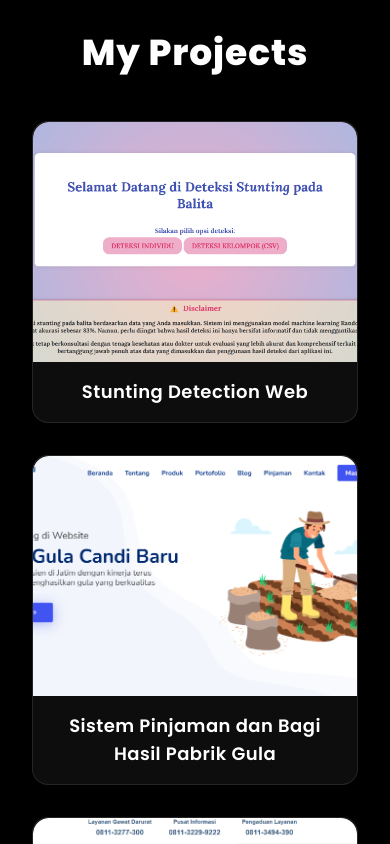
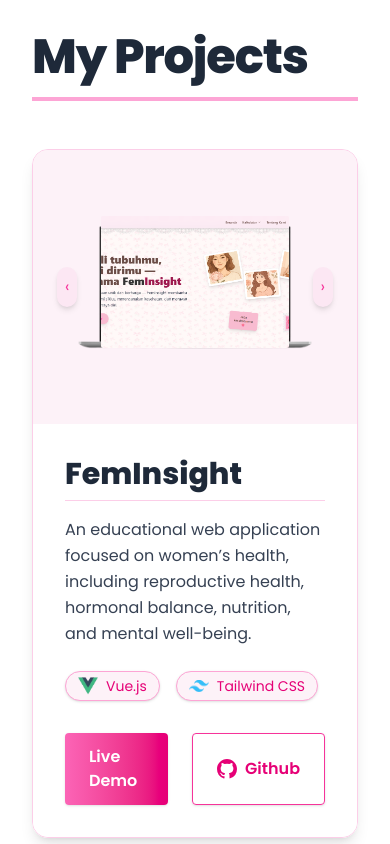
Before and after one commit to silviansi/portfolio, a Vue app: page / in a window 390 px wide. Shown: the part 4340-5184 px from the top of the page. Built offline with nearby package versions, Linux system fonts and the light colour scheme.

Commit message:
update section project with frame laptop and use ref for v-for

```diff
--- a/src/components/Project.vue
+++ b/src/components/Project.vue
@@ -1,112 +1,118 @@
 <template>
-  <section id="project" class="py-16 px-8 text-center">
-    <h2 class="text-4xl font-extrabold text-white mb-12 tracking-wide">My Projects</h2>
+  <section id="project" class="py-16 px-8 bg-white text-gray-800 max-w-6xl mx-auto">
+    <h2 class="text-5xl font-extrabold mb-12 tracking-tight border-b-4 border-pink-300 pb-4">
+      My Projects
+    </h2>
 
-    <div class="grid grid-cols-1 sm:grid-cols-2 lg:grid-cols-3 gap-8">
-      <div
-        v-for="(project, index) in projects"
-        :key="index"
-        data-aos="fade-up"
-        data-aos-delay="100"
-        data-aos-duration="800"
-        class="group relative rounded-2xl overflow-hidden backdrop-blur-md bg-white/5 border border-white/10 shadow-xl hover:shadow-pink-500/30 transition duration-300 hover:scale-[1.03]">
+    <div v-for="(project, index) in projects" :key="index" class="mb-16 shadow-lg rounded-2xl border border-pink-200 overflow-hidden">
+      <div class="flex flex-col md:flex-row">
 
-        <!-- Gambar -->
-        <div class="overflow-hidden h-60 rounded-t-2xl">
+        <!-- Carousel in Laptop Screen -->
+        <div class="md:w-1/2 flex justify-center items-center bg-pink-50 p-8 relative">
+          <div class="laptop-frame relative">
+            <div class="screen-image absolute">
               <img
-            :src="project.images[0]"
-            :alt="project.name"
-            class="w-full h-full object-cover transition-transform duration-500 group-hover:scale-110"/>
+                :src="project.images[activeImage[index]]"
+                :alt="project.name + ' screenshot'"
+              />
+            </div>
           </div>
 
-        <!-- Tombol Detail (overlay) -->
-        <div class="absolute inset-0 flex items-center justify-center bg-black/40 opacity-0 group-hover:opacity-100 transition duration-300">
+          <!-- Carousel controls -->
           <button
-            @click="openModal(project)"
-            class="bg-gradient-to-r from-purple-500 to-pink-500 text-white font-semibold py-2 px-6 rounded-full shadow hover:brightness-110 transition">
-            View Details
+            @click="prevImage(index)"
+            class="absolute left-6 top-1/2 -translate-y-1/2 bg-pink-100 rounded-full p-2 text-pink-500 hover:bg-pink-200 shadow-md"
+            aria-label="Previous Image"
+          >
+            ‹
+          </button>
+          <button
+            @click="nextImage(index)"
+            class="absolute right-6 top-1/2 -translate-y-1/2 bg-pink-100 rounded-full p-2 text-pink-500 hover:bg-pink-200 shadow-md"
+            aria-label="Next Image"
+          >
+            ›
           </button>
         </div>
 
-        <!-- Nama Project -->
-        <div class="py-4 px-4 text-white">
-          <h3 class="text-lg font-semibold tracking-wide">{{ project.name }}</h3>
+        <!-- Project Info -->
+        <div class="md:w-1/2 p-8 flex flex-col justify-between bg-white">
+          <div>
+            <h3 class="text-3xl font-bold mb-4 border-b border-pink-200 pb-2">
+              {{ project.name }}
+            </h3>
+            <p class="text-gray-700 mb-6 leading-relaxed">
+              {{ project.description }}
+            </p>
+
+            <!-- Tech Stack -->
+            <div class="flex flex-wrap gap-4 mb-8">
+              <div
+                v-for="(tech, i) in project.techStack"
+                :key="i"
+                class="flex items-center gap-2 bg-pink-50 text-pink-600 border border-pink-300 rounded-full py-1 px-3 text-sm font-medium shadow-sm"
+              >
+                <img :src="tech.icon" :alt="tech.name + ' icon'" class="w-5 h-5 object-contain"/>
+                <span>{{ tech.name }}</span>
               </div>
             </div>
           </div>
 
-    <!-- Modal -->
-    <transition name="fade">
-      <div v-if="selectedProject" class="fixed inset-0 bg-black/70 flex items-center justify-center z-50">
-        <div class="bg-gray-900 text-white rounded-xl p-6 sm:p-8 max-w-lg w-[90%] sm:w-full relative shadow-2xl border border-pink-500 animate-fadeIn">
-          <button @click="closeModal" class="absolute top-2 right-3 text-pink-400 hover:text-pink-300 text-3xl">&times;</button>
-
-          <h3 class="text-2xl font-bold mb-4">{{ selectedProject.name }}</h3>
-
-          <!-- Carousel -->
-          <div class="relative mb-4">
-            <img
-              :src="selectedProject.images[activeImage]"
-              alt="Project Image"
-              class="w-full h-48 object-cover rounded"/>
-            <button
-              @click="prevImage"
-              class="absolute top-1/2 left-2 -translate-y-1/2 bg-pink-500 hover:bg-pink-600 text-white rounded-full p-2 shadow">
-              ‹
-            </button>
-            <button
-              @click="nextImage"
-              class="absolute top-1/2 right-2 -translate-y-1/2 bg-pink-500 hover:bg-pink-600 text-white rounded-full p-2 shadow">
-              ›
-            </button>
-
-            <!-- Indikator Bulat -->
-            <div class="flex justify-center mt-2 space-x-2">
-              <span
-                v-for="(img, idx) in selectedProject.images"
-                :key="idx"
-                :class="[
-                  'w-3 h-3 rounded-full',
-                  idx === activeImage ? 'bg-pink-500' : 'bg-pink-300 opacity-50'
-                ]"
-              ></span>
-            </div>
-          </div>
-
-          <p class="text-gray-300 mb-4">{{ selectedProject.description }}</p>
-
-          <div class="flex gap-4 justify-center">
+          <!-- Links -->
+          <div class="flex gap-6 justify-start">
             <a
-              v-if="selectedProject.demo"
-              :href="selectedProject.demo"
+              v-if="project.demo"
+              :href="project.demo"
               target="_blank"
-              class="bg-gradient-to-r from-pink-500 to-purple-500 hover:brightness-110 text-white py-2 px-4 rounded shadow transition">
+              rel="noopener"
+              class="inline-block bg-gradient-to-r from-pink-400 to-pink-600 text-white font-semibold py-3 px-6 rounded shadow hover:brightness-110 transition"
+            >
               Live Demo
             </a>
 
             <a
-              v-if="selectedProject.github"
-              :href="selectedProject.github"
+              v-if="project.github"
+              :href="project.github"
               target="_blank"
-              class="border border-pink-500 hover:bg-pink-500 text-pink-300 hover:text-white py-2 px-4 rounded transition">
+              rel="noopener"
+              class="inline-flex items-center gap-2 border border-pink-500 text-pink-600 font-semibold py-3 px-6 rounded shadow hover:bg-pink-500 hover:text-white transition"
+            >
+              <svg class="w-5 h-5 fill-current" viewBox="0 0 24 24" aria-hidden="true">
+                <path
+                  d="M12 0C5.372 0 0 5.372 0 12a12 12 0 008.207 11.425c.6.11.82-.26.82-.577v-2.234c-3.338.724-4.042-1.61-4.042-1.61-.546-1.386-1.333-1.755-1.333-1.755-1.089-.744.083-.729.083-.729 1.204.085 1.838 1.238 1.838 1.238 1.07 1.833 2.807 1.303 3.492.996.108-.775.418-1.303.76-1.603-2.665-.3-5.466-1.334-5.466-5.933 0-1.31.468-2.38 1.236-3.22-.124-.303-.535-1.523.117-3.176 0 0 1.008-.322 3.3 1.23a11.5 11.5 0 016 0c2.29-1.552 3.297-1.23 3.297-1.23.654 1.653.243 2.873.12 3.176.77.84 1.234 1.91 1.234 3.22 0 4.61-2.807 5.63-5.48 5.924.43.37.813 1.102.813 2.222v3.293c0 .32.217.694.825.576A12.002 12.002 0 0024 12c0-6.628-5.373-12-12-12z"
+                />
+              </svg>
               Github
             </a>
           </div>
         </div>
       </div>
-    </transition>
+    </div>
   </section>
 </template>
 
-<script>
-import AOS from "aos";
-import "aos/dist/aos.css";
+<script setup>
+import { ref } from 'vue'
 
-export default {
-  name: "Projects",
-  data() {
-    return {
-      projects: [
+const projects = [
+  {
+    name: "FemInsight",
+    images: [
+      "/images/feminsight-1.png",
+      "/images/feminsight-2.png",
+      "/images/feminsight-3.png",
+      "/images/feminsight-4.png",
+      "/images/feminsight-5.png",
+      "/images/feminsight-6.png",
+    ],
+    description: "An educational web application focused on women’s health, including reproductive health, hormonal balance, nutrition, and mental well-being.",
+    demo: "https://menstrual-cycle.vercel.app",
+    github: "https://github.com/silviansi/feminsight",
+    techStack: [
+      { name: "Vue.js", icon: "images/vue.png" },
+      { name: "Tailwind CSS", icon: "images/tailwind.png" },
+    ]
+  },
   {
     name: "Stunting Detection Web",
     images: [
@@ -114,9 +120,15 @@ export default {
       "/images/stunting-2.png",
       "/images/stunting-3.png",
     ],
-          description: "A machine learning-based web app to detect stunting in children using Random Forest model.",
+    description:
+      "A machine learning-based web app to detect stunting in children using Random Forest model.",
     demo: "",
     github: "https://github.com/silviansi/stunting-detection-web",
+    techStack: [
+      { name: "Flask", icon: "/images/flask.png" },
+      { name: "Python", icon: "/images/python.png" },
+      { name: "Scikit-Learn", icon: "/images/scikit-learn.png" },
+    ],
   },
   {
     name: "Sistem Pinjaman dan Bagi Hasil Pabrik Gula",
@@ -125,9 +137,16 @@ export default {
       "/images/pinjaman-2.png",
       "/images/pinjaman-3.png",
     ],
-          description: "A web app for managing loans and profit-sharing in sugar factories, built with Laravel & MySQL.",
+    description:
+      "A web app for managing loans and profit-sharing in sugar factories, built with Laravel & MySQL.",
     demo: "",
     github: "https://github.com/silviansi/laravel_kartu_pinjaman",
+    techStack: [
+      { name: "Laravel", icon: "/images/laravel.png" },
+      { name: "MySQL", icon: "/images/mysql.png" },
+      { name: "PHP", icon: "/images/php.png" },
+      { name: "Bootstrap", icon: "/images/bootstrap.png" }
+    ],
   },
   {
     name: "Sistem Informasi Kerja Sama",
@@ -136,9 +155,16 @@ export default {
       "/images/simkerma-2.png",
       "/images/simkerma-3.png",
     ],
-          description: "A web app for managing work agreements and contracts, built with Laravel & MySQL.",
+    description:
+      "A web app for managing work agreements and contracts, built with Laravel & MySQL.",
     demo: "",
     github: "https://gitlab.com/silviansi/simkerma-itsk",
+    techStack: [
+      { name: "Laravel", icon: "/images/laravel.png" },
+      { name: "MySQL", icon: "/images/mysql.png" },
+      { name: "PHP", icon: "/images/php.png" },
+      { name: "Bootstrap", icon: "/images/bootstrap.png" }
+    ],
   },
   {
     name: "Sistem Informasi Laundry",
@@ -147,62 +173,74 @@ export default {
       "/images/iclean-2.png",
       "/images/iclean-3.png",
     ],
-          description: "A laundry management system with user and admin features, built with Javascript.",
+    description:
+      "A laundry management system with user and admin features, built with Javascript.",
     demo: "https://icleann.netlify.app/",
     github: "https://github.com/silviansi/final-project-1-group1",
+    techStack: [
+      { name: "JavaScript", icon: "/images/javascript.png" },
+      { name: "HTML5", icon: "/images/html.png" },
+      { name: "CSS3", icon: "/images/css.png" },
+    ],
   },
-      ],
-      selectedProject: null,
-      activeImage: 0,
-    };
-  },
-  methods: {
-    openModal(project) {
-      this.selectedProject = project;
-      this.activeImage = 0;
-    },
-    closeModal() {
-      this.selectedProject = null;
-    },
-    nextImage() {
-      if (this.activeImage < this.selectedProject.images.length - 1) {
-        this.activeImage++;
-      } else {
-        this.activeImage = 0;
+]
+
+const activeImage = ref(projects.map(() => 0))
+
+function nextImage(projectIndex) {
+  const imagesCount = projects[projectIndex].images.length
+  activeImage.value[projectIndex] =
+    (activeImage.value[projectIndex] + 1) % imagesCount
 }
-    },
-    prevImage() {
-      if (this.activeImage > 0) {
-        this.activeImage--;
-      } else {
-        this.activeImage = this.selectedProject.images.length - 1;
+
+function prevImage(projectIndex) {
+  const imagesCount = projects[projectIndex].images.length
+  activeImage.value[projectIndex] =
+    (activeImage.value[projectIndex] - 1 + imagesCount) % imagesCount
 }
-    },
-  },
-  mounted() {
-    AOS.init();
-  },
-};
 </script>
 
 <style scoped>
-.fade-enter-active, .fade-leave-active {
-  transition: opacity 0.3s ease;
+.laptop-frame {
+  background-image: url('/images/laptop-frame.png');
+  background-size: contain;
+  background-repeat: no-repeat;
+  background-position: center;
+  position: relative;
+  width: 460px;
+  height: 300px;
 }
-.fade-enter-from, .fade-leave-to {
-  opacity: 0;
+
+/* Tempat layar berada di belakang */
+.screen-image {
+  position: absolute;
+  top: 16%;
+  left: 14%;
+  width: 72%;
+  height: 63%;
+  overflow: hidden;
+  border-radius: 2px;
+  z-index: 1;
 }
-@keyframes fadeIn {
-  from {
-    opacity: 0;
-    transform: translateY(20px);
+
+.screen-image img {
+  width: 100%;
+  height: 100%;
+  object-fit: cover;
 }
-  to {
-    opacity: 1;
-    transform: translateY(0);
+
+/* Responsive */
+@media (max-width: 768px) {
+  .laptop-frame {
+    width: 320px !important;
+    height: 210px !important;
+  }
+
+  .screen-image {
+    top: 16%;
+    left: 14%;
+    width: 72%;
+    height: 63%;
   }
 }
-.animate-fadeIn {
-  animation: fadeIn 0.4s ease-out;
-}
 </style>
```
Lines whose indentation alone changed are shown as unchanged.
